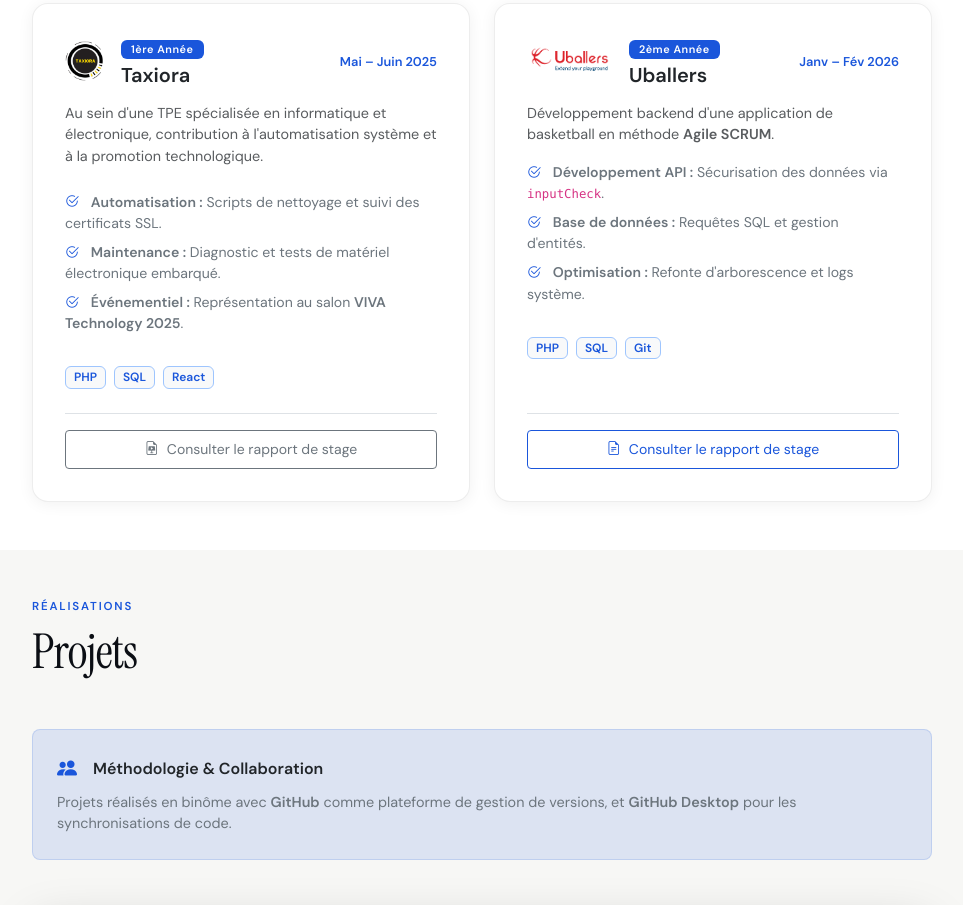
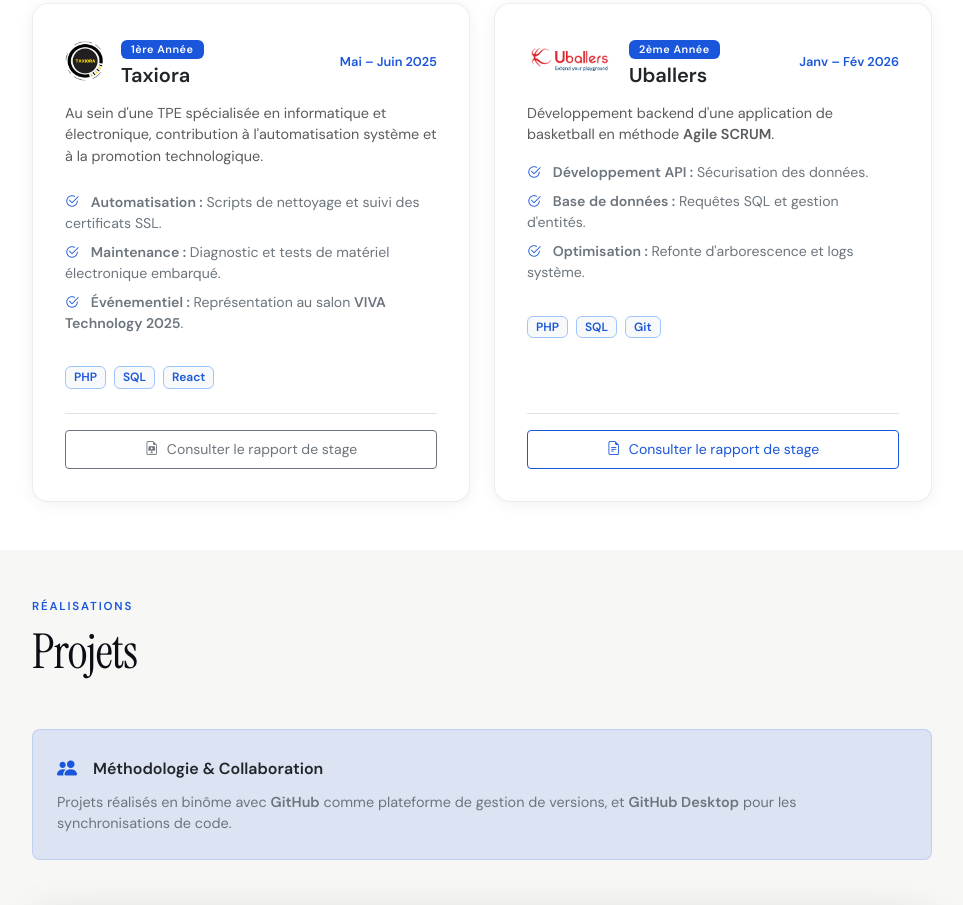
Before and after one commit to Ayoub-270/Ayoub-270.github.io, a plain HTML site: page index.html in a window 1280 px wide. Shown: the part 2628-3533 px from the top of the page, without its empty margins (288-1251 px from the left). Drawn offline with nearby package versions, Linux system fonts and the light colour scheme.

Commit message:
Update index.html

```diff
--- a/index.html
+++ b/index.html
@@ -237,7 +237,7 @@
                                 <ul class="list-unstyled mb-4">
                                     <li class="mb-2 text-secondary" style="font-size:0.88rem;">
                                         <i class="bi bi-check2-circle text-primary me-2"></i>
-                                        <strong>Développement API :</strong> Sécurisation des données via <code>inputCheck</code>.
+                                        <strong>Développement API :</strong> Sécurisation des données.
                                     </li>
                                     <li class="mb-2 text-secondary" style="font-size:0.88rem;">
                                         <i class="bi bi-check2-circle text-primary me-2"></i>
```
